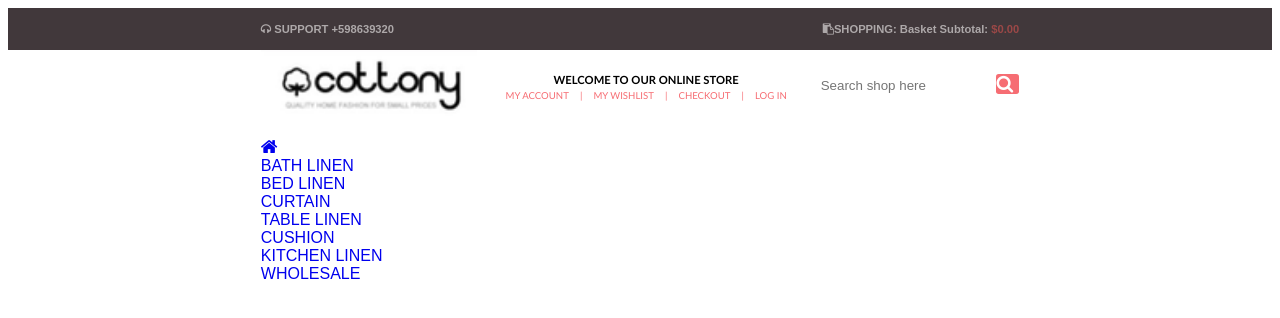
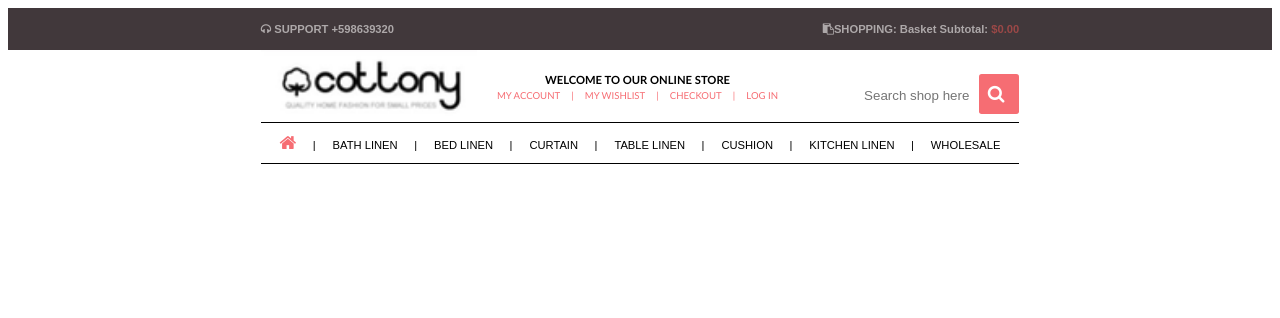
Before and after one commit to yashvi-khunt/html, a plain HTML site: page index.html in a window 1280 px wide. Drawn offline with Linux system fonts and the light colour scheme.

Commit message:
Completed header for full screen format

```diff
--- a/css/main.scss
+++ b/css/main.scss
@@ -1,3 +1,7 @@
+
+:root{
+    --accencolor : #f66d73;
+}
 
 body{
     font-family: Arial, Helvetica, sans-serif;
@@ -57,13 +61,12 @@ body{
             padding: .3em 0;
             margin: .2em .3em;
             margin-bottom: 1.5em;
-            color: #f66d73;
+            color: var(--accencolor)
         }
     }
     .search{
         // background: aquamarine;
         margin-top: 2.5em;
-
 
         input{
             margin-right: 0;
@@ -71,13 +74,20 @@ body{
             border: 0;
         }
 
+        input[placeholder]{
+            text-align: right;
+        }
+
         button{
+            height: 3em;
+            width: 3em;
             margin-left: 0;
             padding-left: 0;
             border: 0;
-            background: #f66d73;
+            background: var(--accencolor);
             color: white;
             border-radius: .2em;
+            text-align: center;
         }
     }
 }
@@ -89,3 +99,32 @@ ul{
         text-decoration: none;
     }
 }
+
+.section-navbar{
+    display: flex;
+    font-size: .7em;
+    border-top: solid .1em black;
+    border-bottom: solid .1em black;
+
+
+    ul{
+        margin: .2em auto;
+    }
+
+    ul.main-nav li+li::before{
+        color: black;
+        content: "|\00a0\00a0\00a0\00a0";
+    }
+
+    li, li a{
+        // background-color: #f66d73;
+        display: inline-block;
+        padding: .3em .3em .3em .3em;
+        margin: .1em ;
+        color: black;
+
+        i{
+            color: var(--accencolor);
+        }
+    }
+}
--- a/index.html
+++ b/index.html
@@ -36,7 +36,7 @@
                 <div class="search">
                     <form action="#">
                         <input type="text"
-                               placeholder=" Search shop here"
+                               placeholder=" Search shop here &nbsp;"
                                name="search">
                         <button>
                             <i class="fa fa-search"
@@ -49,15 +49,21 @@
 
 
             <section class="section-navbar">
-
                 <ul class="main-nav">
                     <li><a href="#"><i class="fa fa-home"style="font-size: 18px;" ></i></a></li>
+                    <!-- <li class="bars">|</li> -->
                     <li><a href="#">BATH LINEN</a></li>
+                    <!-- <li class="bars">|</li> -->
                     <li><a href="#">BED LINEN</a></li>
+                    <!-- <li class="bars">|</li> -->
                     <li><a href="#">CURTAIN</a></li>
+                    <!-- <li class="bars">|</li> -->
                     <li><a href="#">TABLE LINEN</a></li>
+                    <!-- <li class="bars">|</li> -->
                     <li><a href="#">CUSHION</a></li>
+                    <!-- <li class="bars">|</li> -->
                     <li><a href="#">KITCHEN LINEN</a></li>
+                    <!-- <li class="bars">|</li> -->
                     <li><a href="#">WHOLESALE</a></li>
                 </ul>
             </section>
```
Also changed, not shown: css/main.css, 1 other file.
